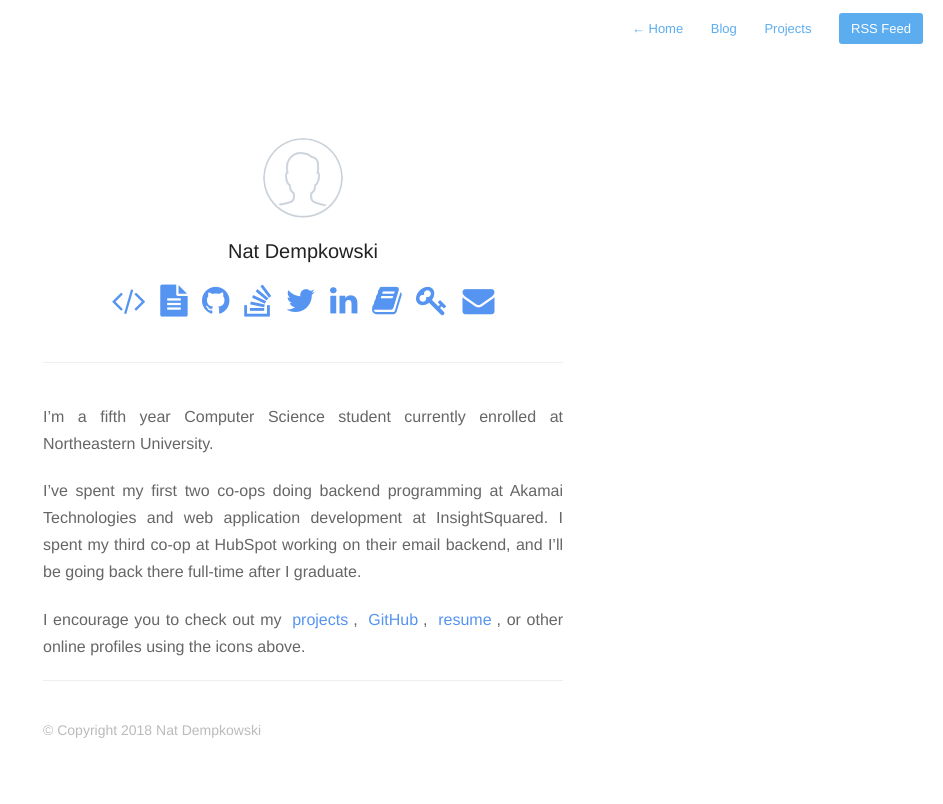
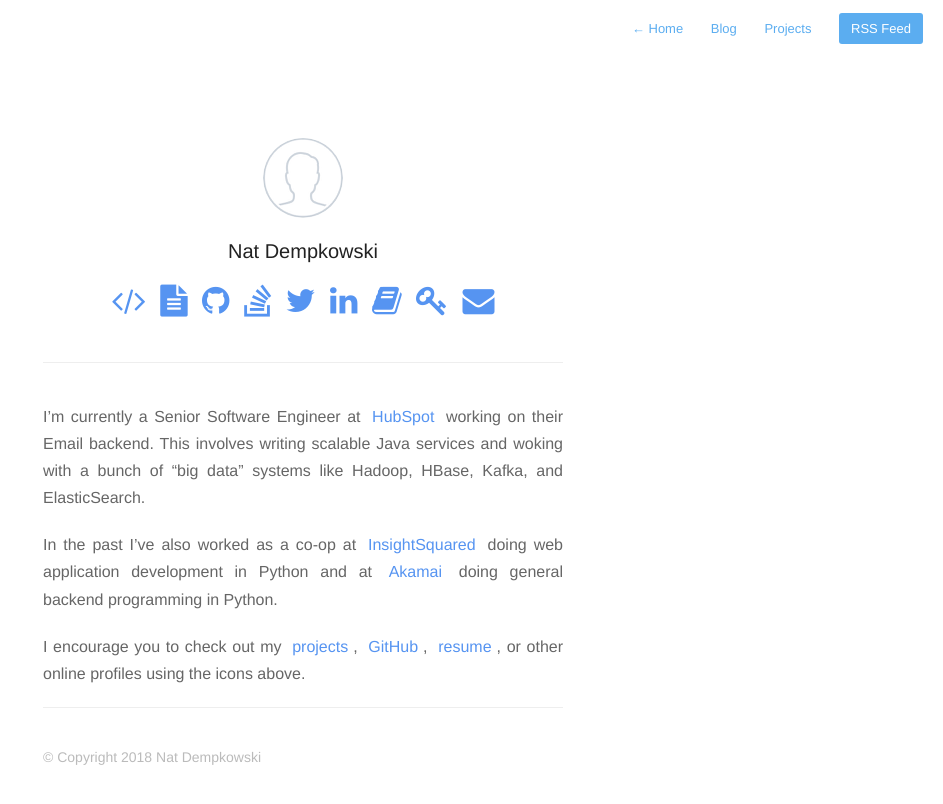
Before and after one commit to natdempk/natdempk.github.io, a Jekyll site: the page built from index.md, in a window 1280 px wide. Shown: the top 804 px of the page, without its empty margins (337-1280 px from the left). Built offline with Jekyll 4.4.1, drawn with Linux system fonts in a browser that asks for light colours; nearby versions of some CDN libraries.

Commit message:
Update about w/ current position

```diff
--- a/index.md
+++ b/index.md
@@ -2,9 +2,9 @@
 profile: true
 layout: default
 ---
-I'm a fifth year Computer Science student currently enrolled at Northeastern University.
+I'm currently a Senior Software Engineer at [HubSpot](https://www.hubspot.com) working on their Email backend. This involves writing scalable Java services and woking with a bunch of "big data" systems like Hadoop, HBase, Kafka, and ElasticSearch.
 
-I've spent my first two co-ops doing backend programming at Akamai Technologies and web application development at InsightSquared. I spent my third co-op at HubSpot working on their email backend, and I'll be going back there full-time after I graduate.
+In the past I've also worked as a co-op at [InsightSquared](http://www.insightsquared.com) doing web application development in Python and at [Akamai](https://www.akamai.com) doing general backend programming in Python.
 
 I encourage you to check out my [projects](/projects/), [GitHub](https://github.com/natdempk), [resume](/assets/pdf/Resume Nathaniel Dempkowski 2015-10-12.pdf), or other online profiles using the icons above.
 
```
